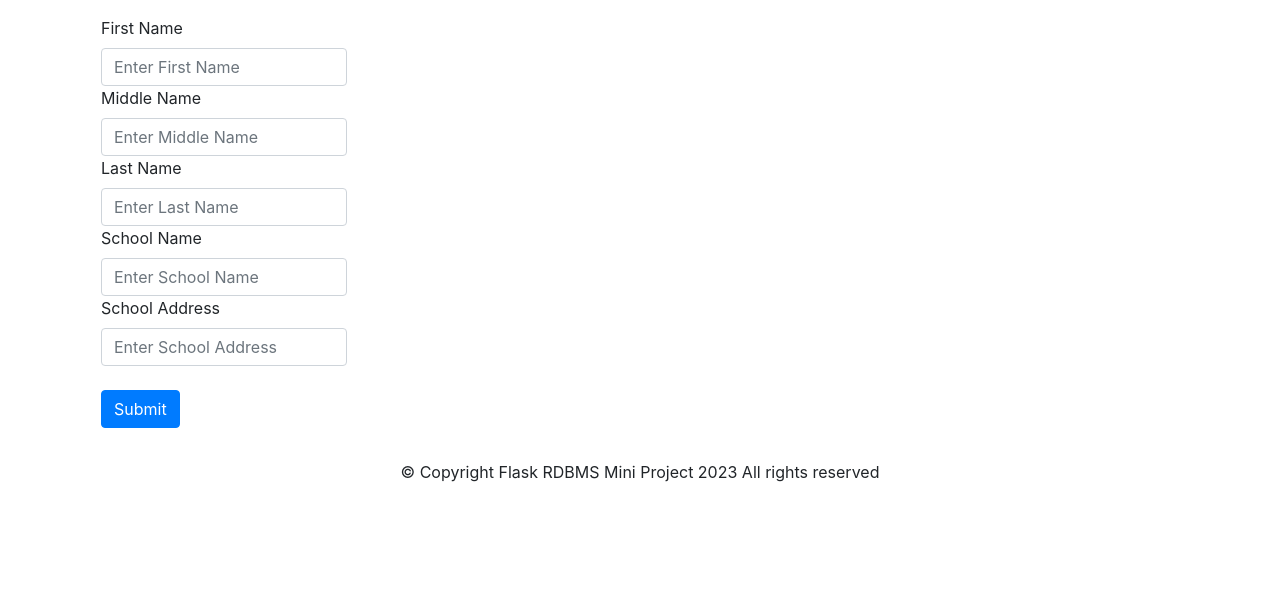
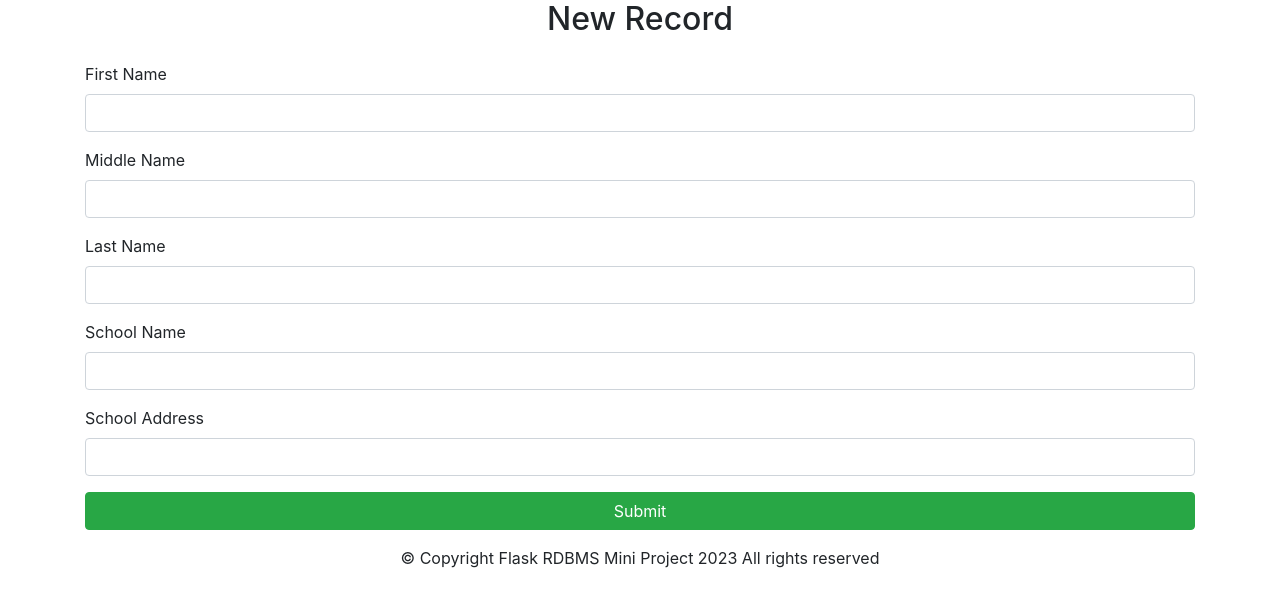
Before and after one commit to theinternetcommoner/rdbms, a Flask app: page /admin/new in a window 1280 px wide. Shown: the part 59-666 px from the top of the page. Run offline with Flask 3, Linux system fonts and the light colour scheme; a user stored in the database is signed in; some libraries are stand-ins or nearby versions.

Commit message:
fix bootstrap

```diff
--- a/admin/templates/newform.html
+++ b/admin/templates/newform.html
@@ -5,20 +5,30 @@
 {% block content %}
 
 <div class="container">
-	<form class="w-25 p-3" action="{{ url_for('admin.insertrecord') }}" method="POST">
+	<form class="form" action="{{ url_for('admin.insertrecord') }}" method="POST">
+		<h2 class="text-center mb-4">New Record</h2>
 		<div class="form-group">
 			<label>First Name</label>
-			<input type="text" class="form-control" name="fname" placeholder="Enter First Name" required>
+			<input type="text" class="form-control" name="fname" required>
+		</div>
+		<div class="form-group">
 			<label>Middle Name</label>
-			<input type="text" class="form-control" name="mname" placeholder="Enter Middle Name" required>
+			<input type="text" class="form-control" name="mname" required>
+		</div>
+		<div class="form-group">
 			<label>Last Name</label>
-			<input type="text" class="form-control" name="lname" placeholder="Enter Last Name" required>
+			<input type="text" class="form-control" name="lname" required>
+		</div>
+		<div class="form-group">
 			<label>School Name</label>
-			<input type="text" class="form-control" name="schname" placeholder="Enter School Name" required>
+			<input type="text" class="form-control" name="schname" required>
+		</div>
+		<div class="form-group">
 			<label>School Address</label>
-			<input type="text" class="form-control" name="schaddress" placeholder="Enter School Address" required>
-			<br>
-			<input class="btn btn-primary" type="submit" value="Submit">
+			<input type="text" class="form-control" name="schaddress" required>
+		</div>
+		<div class="form-group">
+			<input class="btn btn-success btn-block" type="submit" value="Submit">
 		</div>
 	</form>
 </div>
```
Also changed, not shown: admin/templates/login.html (+14 -11 lines), admin/templates/selectup.html (+15 -5 lines), RDBMS.db.
